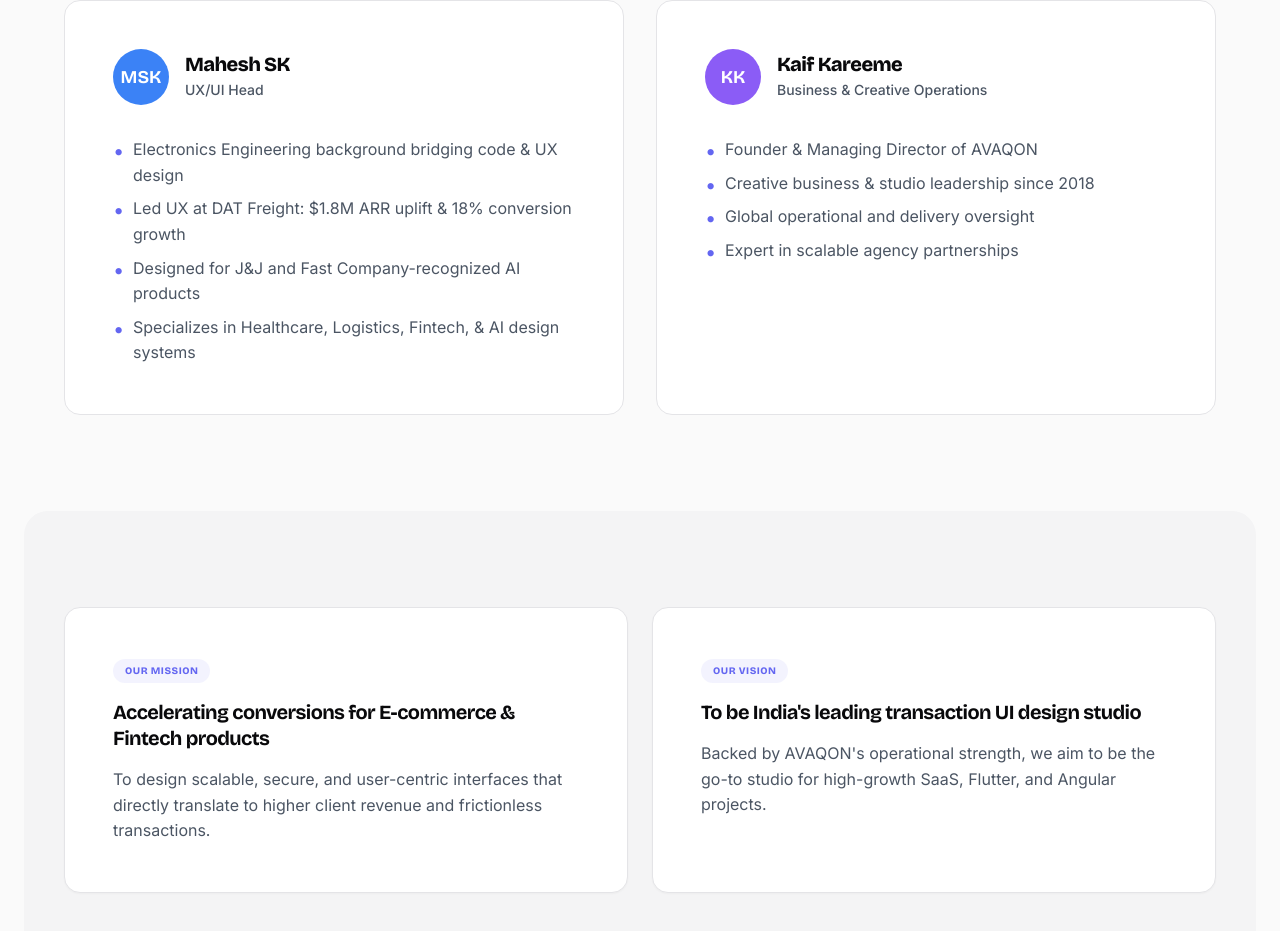
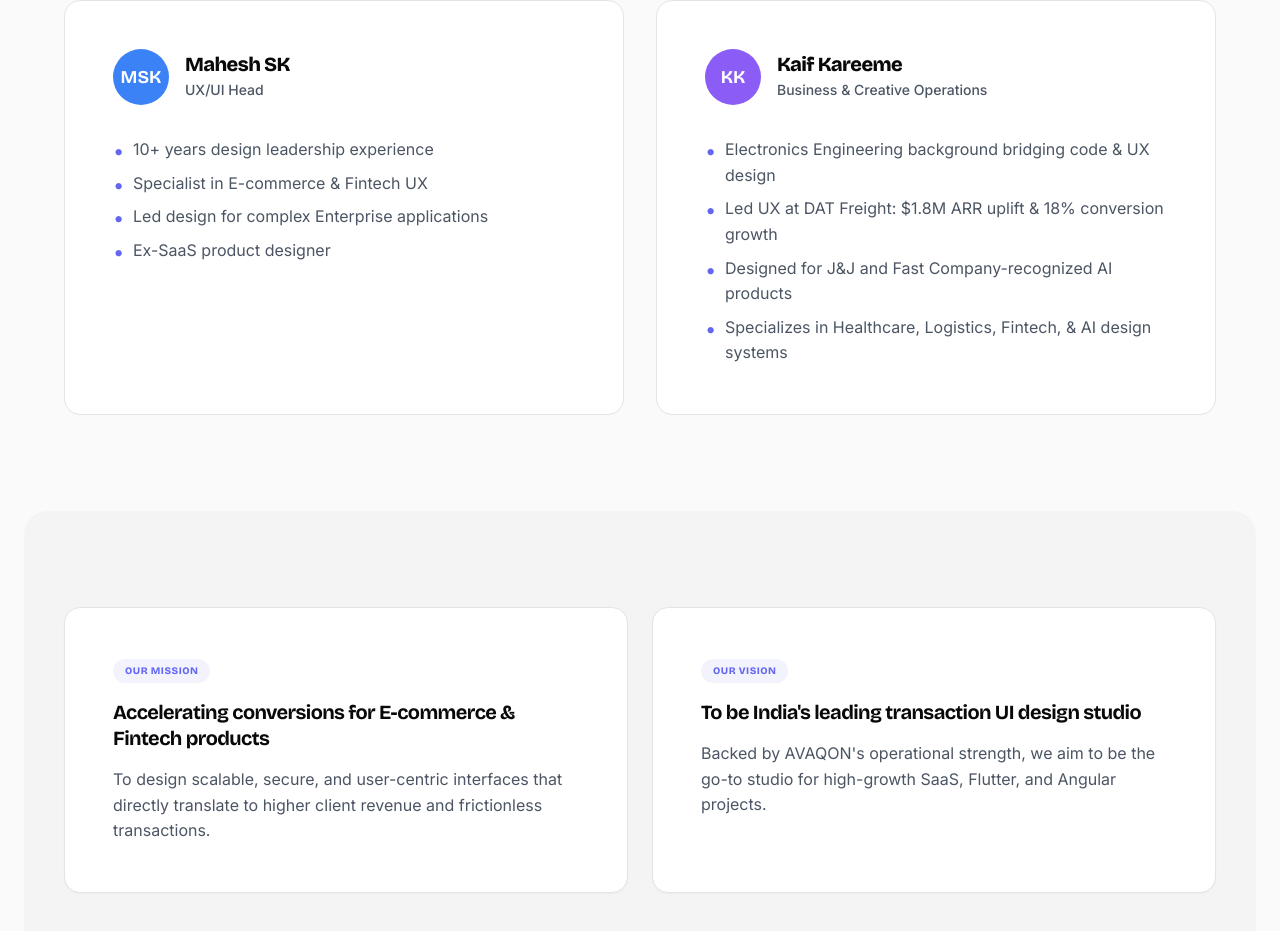
Before and after one commit to maheshsk4212/creavato, a Next.js app: page /about in a window 1280 px wide. Shown: the part 980-1911 px from the top of the page. Built offline with nearby package versions, Linux system fonts and the light colour scheme.

Commit message:
swap engineering and UX credentials to Kaif Kareeme card and restore Mahesh SK card

```diff
--- a/app/about/AboutClient.jsx
+++ b/app/about/AboutClient.jsx
@@ -95,10 +95,10 @@ export default function AboutPage() {
                 </div>
               </div>
               <ul className={styles.founderCreds}>
-                <li>Electronics Engineering background bridging code & UX design</li>
-                <li>Led UX at DAT Freight: $1.8M ARR uplift & 18% conversion growth</li>
-                <li>Designed for J&J and Fast Company-recognized AI products</li>
-                <li>Specializes in Healthcare, Logistics, Fintech, & AI design systems</li>
+                <li>10+ years design leadership experience</li>
+                <li>Specialist in E-commerce & Fintech UX</li>
+                <li>Led design for complex Enterprise applications</li>
+                <li>Ex-SaaS product designer</li>
               </ul>
             </div>
             <div className={styles.founderCard}>
@@ -110,10 +110,10 @@ export default function AboutPage() {
                 </div>
               </div>
               <ul className={styles.founderCreds}>
-                <li>Founder & Managing Director of AVAQON</li>
-                <li>Creative business & studio leadership since 2018</li>
-                <li>Global operational and delivery oversight</li>
-                <li>Expert in scalable agency partnerships</li>
+                <li>Electronics Engineering background bridging code & UX design</li>
+                <li>Led UX at DAT Freight: $1.8M ARR uplift & 18% conversion growth</li>
+                <li>Designed for J&J and Fast Company-recognized AI products</li>
+                <li>Specializes in Healthcare, Logistics, Fintech, & AI design systems</li>
               </ul>
             </div>
           </div>
```
